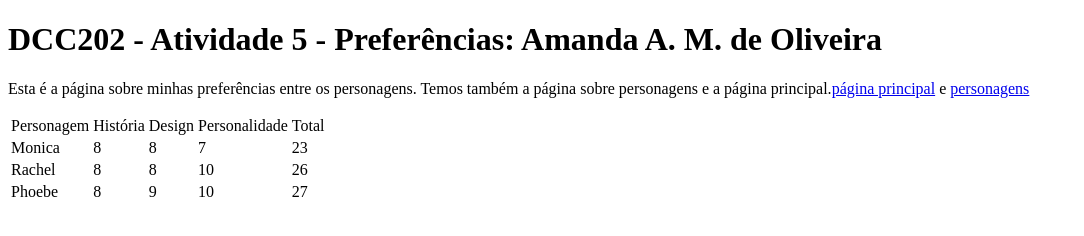
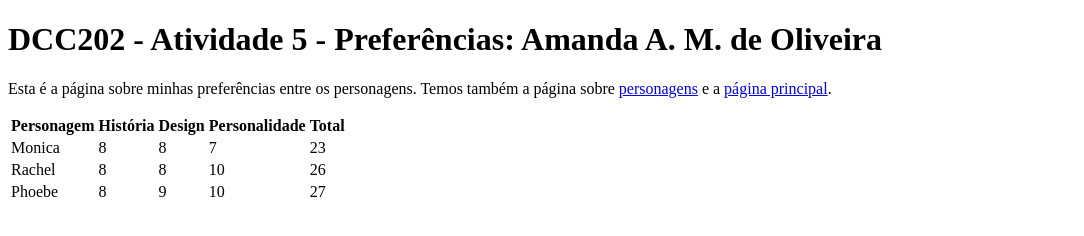
Before and after one commit to ufjf-dcc202/ufjf-dcc202-2023-3-b-atv5-amandaamarques, a website: page preferencias.html in a window 1280 px wide. Shown: the whole page, without its empty margins (0-1084 px from the left). Drawn offline with Linux system fonts and the light colour scheme.

Commit message:
Ultimas correções

```diff
--- a/preferencias.html
+++ b/preferencias.html
@@ -8,16 +8,16 @@
 <body>
     <main>
         <h1>DCC202 - Atividade 5 - Preferências: Amanda A. M. de Oliveira</h1>
-        <p>Esta é a página sobre minhas preferências entre os personagens. Temos também a página sobre personagens e a página principal.<a href="index.html">página principal</a> e <a href="personagens.html">personagens</a>  </p>
+        <p>Esta é a página sobre minhas preferências entre os personagens. Temos também a página sobre <a href="personagens.html">personagens</a> e a <a href="index.html">página principal</a>.</p>
         <table>
 
             <thead>
                 <tr>
-                   <td>Personagem</td>
-                   <td>História</td>
-                   <td>Design</td>
-                   <td>Personalidade</td>
-                   <td>Total</td>
+                   <th>Personagem</th>
+                   <th>História</th>
+                   <th>Design</th>
+                   <th>Personalidade</th>
+                   <th>Total</th>
                 </tr>
             </thead>
 
```
